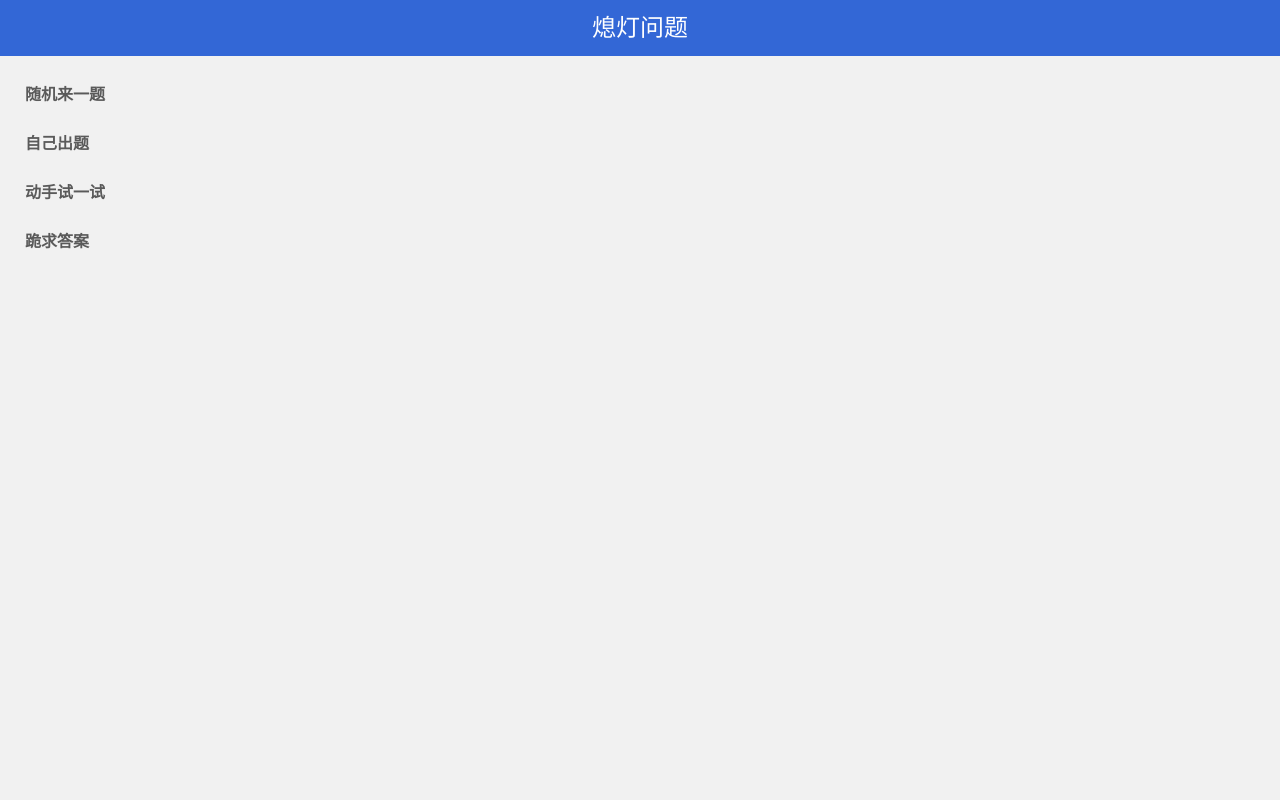
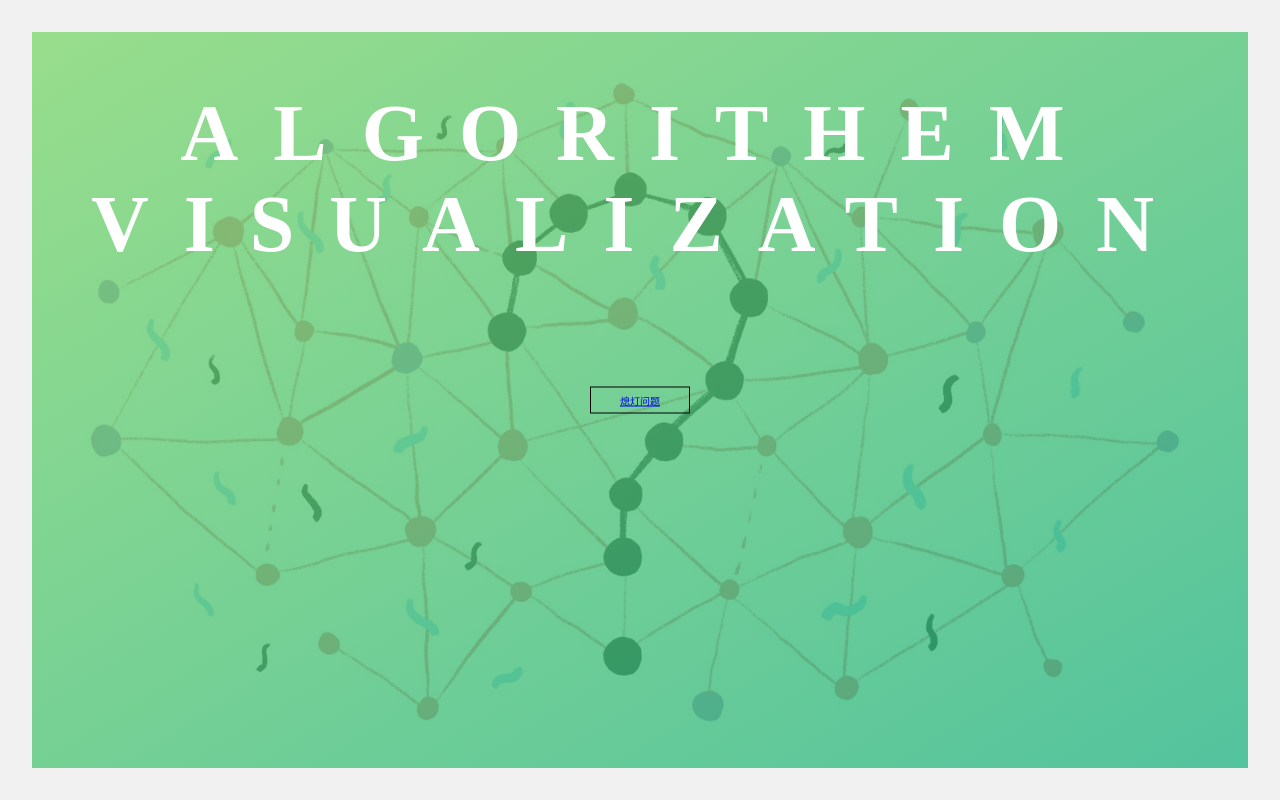
Before and after one commit to Fred-Shan/algorithem-visualization, a React app: page / in a window 1280 px wide. Built offline with nearby package versions, Linux system fonts and the light colour scheme.

Commit message:
增加首页和路由模块

```diff
--- a/package.json
+++ b/package.json
@@ -36,6 +36,7 @@
     "react": "^16.3.2",
     "react-dev-utils": "^5.0.1",
     "react-dom": "^16.3.2",
+    "react-router-dom": "^4.2.2",
     "resolve": "1.6.0",
     "style-loader": "0.19.0",
     "sw-precache-webpack-plugin": "0.11.4",
--- a/public/index.html
+++ b/public/index.html
@@ -19,7 +19,7 @@
       work correctly both with client-side routing and a non-root public URL.
       Learn how to configure a non-root public URL by running `npm run build`.
     -->
-    <title>Algorithem Visualization</title>
+    <title>Algorithm Visualization</title>
   </head>
   <body>
     <noscript>
--- a/src/App.js
+++ b/src/App.js
@@ -1,12 +1,17 @@
 import React, { Component } from 'react';
+import { Route, Switch } from 'react-router-dom';
 
 import Layout from './hoc/Layout/Layout';
+import Home from './Home/Home';
 
 class App extends Component {
   render() {
     return (
       <div>
-        <Layout></Layout>
+        <Switch>
+          <Route path="/lights" component={Layout} />
+          <Route path="/" exact component={Home} />
+        </Switch>
       </div>
     );
   }
--- /dev/null
+++ b/src/Home/Home.css
@@ -0,0 +1,46 @@
+.home {
+    height: 92vh;
+    background-image: linear-gradient(to right bottom, rgba(126, 213, 111, 0.8), rgba(40, 180, 133, 0.8)), url(../img/algorithm.jpeg);
+    background-size: 100% 100%;
+    background-position: top;
+    margin: 4vh;
+    position: relative;
+}
+
+.title {
+    position: absolute;
+    top: 20%;
+    left: 50%;
+    transform: translate(-50%, -50%);
+}
+
+.title h1 {
+    text-align: center;
+    color: #fff;
+    font-size: 8rem;
+    text-transform: uppercase;
+    letter-spacing: 3.5rem;
+    animation: moveInTop 1s ease-out;
+}
+
+.card {
+    border: 1px solid #000;
+    width: 100px;
+    text-align: center;
+    padding: 5px;
+    position: absolute;
+    top: 50%;
+    left: 50%;
+    transform: translate(-50%, -50%);
+}
+
+@keyframes moveInTop {
+    0% {
+        opacity: 0;
+        transform: translateY(-5rem);
+    }
+    100% {
+        opacity: 1;
+        transform: translateY(0);
+    }
+}
--- /dev/null
+++ b/src/Home/Home.js
@@ -0,0 +1,22 @@
+import React, { Component } from 'react';
+import { NavLink } from 'react-router-dom';
+import classes from './Home.css';
+
+class Home extends Component {
+    render() {
+        return (
+            <div className={classes.home}>
+                <div className={classes.title}>
+                    <h1>Algorithem Visualization</h1>
+                </div>
+
+                <div className={classes.card}>
+                    <NavLink
+                        to="/lights">熄灯问题</NavLink>
+                </div>
+            </div>
+        )
+    }
+}
+
+export default Home;
--- a/src/index.css
+++ b/src/index.css
@@ -1,6 +1,14 @@
-body {
+*, *::after, *::before {
   margin: 0;
   padding: 0;
-  font-family: sans-serif;
+  box-sizing: inherit;
+}
+
+html {
+  font-size: 62.5%;
+}
+
+body {
+  box-sizing: border-box;
   background: #f1f1f1;
 }
--- a/src/index.js
+++ b/src/index.js
@@ -1,8 +1,17 @@
 import React from 'react';
 import ReactDOM from 'react-dom';
+import { BrowserRouter } from 'react-router-dom';
+
 import './index.css';
 import App from './App';
 import registerServiceWorker from './registerServiceWorker';
 
-ReactDOM.render(<App />, document.getElementById('root'));
+const app = (
+    <BrowserRouter>
+        <App />
+    </BrowserRouter>
+);
+
+
+ReactDOM.render(app, document.getElementById('root'));
 registerServiceWorker();
```
Also changed, not shown: src/img/algorithm.jpeg (added), 1 other file (tests, documents, lock files or other folders).
